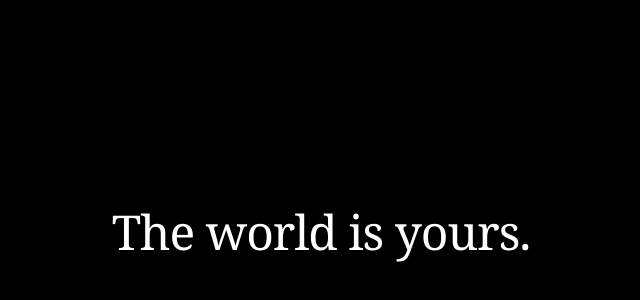
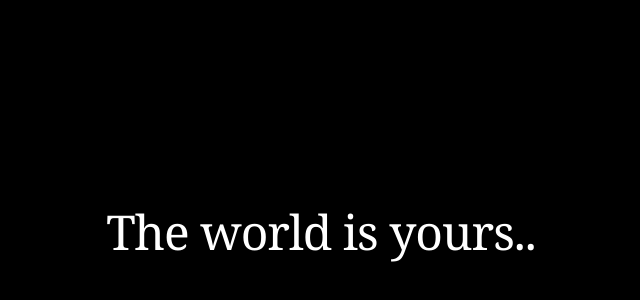
Before and after one commit to AlreadyArio/Outone, a Next.js app: page / in a window 1280 px wide. Shown: the part 158-458 px from the top of the page, without its empty margins (319-959 px from the left). Built offline with nearby package versions, Linux system fonts and the light colour scheme.

Commit message:
dubble dot

```diff
--- a/src/app/page.js
+++ b/src/app/page.js
@@ -3,7 +3,7 @@ export default function Home() {
     <>
       <header className="header">
         <div className="container">
-          <h1>The world is yours.</h1>
+          <h1>The world is yours..</h1>
           <p className="subtitle"></p>
         </div>
       </header>
```
